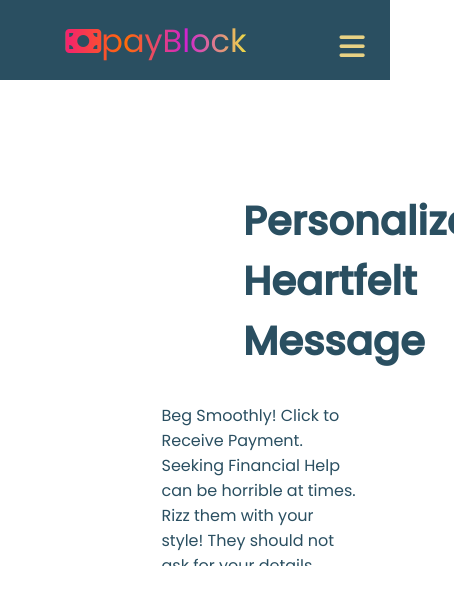
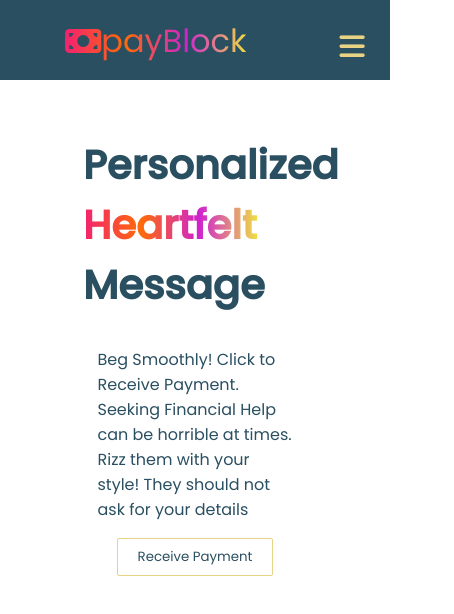
Before and after one commit to Ajaiyeoba/payBlock, a React (Vite) app in the folder payblock/: page / in a window 390 px wide. Shown: the top 614 px of the page, 454 px wide, since content can reach past the window. Built offline with nearby package versions, Linux system fonts and the light colour scheme.

Commit message:
has to change the name to project  payflex

```diff
--- a/payblock/src/components/Hero.css
+++ b/payblock/src/components/Hero.css
@@ -8,12 +8,19 @@
     object-fit: contain;
     margin: 4rem 4rem;
     justify-content: center;
+    /* overflow: hidden; */
 }
 .hero-container h1{
     color: var(--tertiary-color);
     font-size: 3rem;
     margin-top: -100px;
     font-family: 'poppins';
+}
+.hero-container h1 span{
+    background: linear-gradient(to right, #f32170,
+            #ff6b08, #cf23cf, #eedd44);
+    -webkit-text-fill-color: transparent;
+    -webkit-background-clip: text;
 }
 .hero-container p{
     margin: 2rem;
@@ -30,7 +37,8 @@
 
 @media screen and (max-width: 760px){
 .hero-container{
-    overflow: hidden;
+    /* overflow: hidden; */
+    margin: 0;
 }
     .hero-container h1{
         font-size: 2.5rem;
@@ -39,13 +47,23 @@
         /* margin: 4rem; */
         margin-top: 4rem;
         padding-top: 4rem;
-        padding-left: -18rem;
-        width: 2rem;
+        padding-right: 14rem;
+        width: 4rem;
         text-align: center;
         justify-content: center;
+        align-items: center;
+
     }
+    /* .hero-container h1 span{
+        background: linear-gradient(to right, #f32170,
+            #ff6b08, #cf23cf, #eedd44);
+    -webkit-text-fill-color: transparent;
+    -webkit-background-clip: text;
+    } */
     .hero-container p{
         font-size: 1rem;
+
+        margin-bottom: 1rem;
     }
     .btn-mobile{
         display: block;
--- a/payblock/src/components/Hero.jsx
+++ b/payblock/src/components/Hero.jsx
@@ -6,7 +6,7 @@ import './Hero.css'
 function Hero() {
   return (
     <div className='hero-container'>
-        <h1><span>Personalized</span> Heartfelt Message</h1>
+        <h1>Personalized<span> Heartfelt</span> Message</h1>
         <p>Beg Smoothly! Click to Receive Payment.
            Seeking Financial Help can be horrible at times. Rizz them with your style! They should not ask for your details </p>
         <div className="hero-btn">
--- a/payblock/src/components/Navbar.css
+++ b/payblock/src/components/Navbar.css
@@ -121,15 +121,12 @@
       color: #242424;
       border-radius: 0;
     }
-
     .navbar-logo {
       position: absolute;
       top: 0;
       left: 0;
       transform: translate(25%, 35%);
-
     }
-
     .menu-icon {
       display: block;
       position: absolute;
```
Also changed, not shown: payblock/src/components/pages/CardItem.jsx (added, +19 -0 lines), payblock/src/components/Card.css (added), payblock/src/components/Card.jsx (added).
